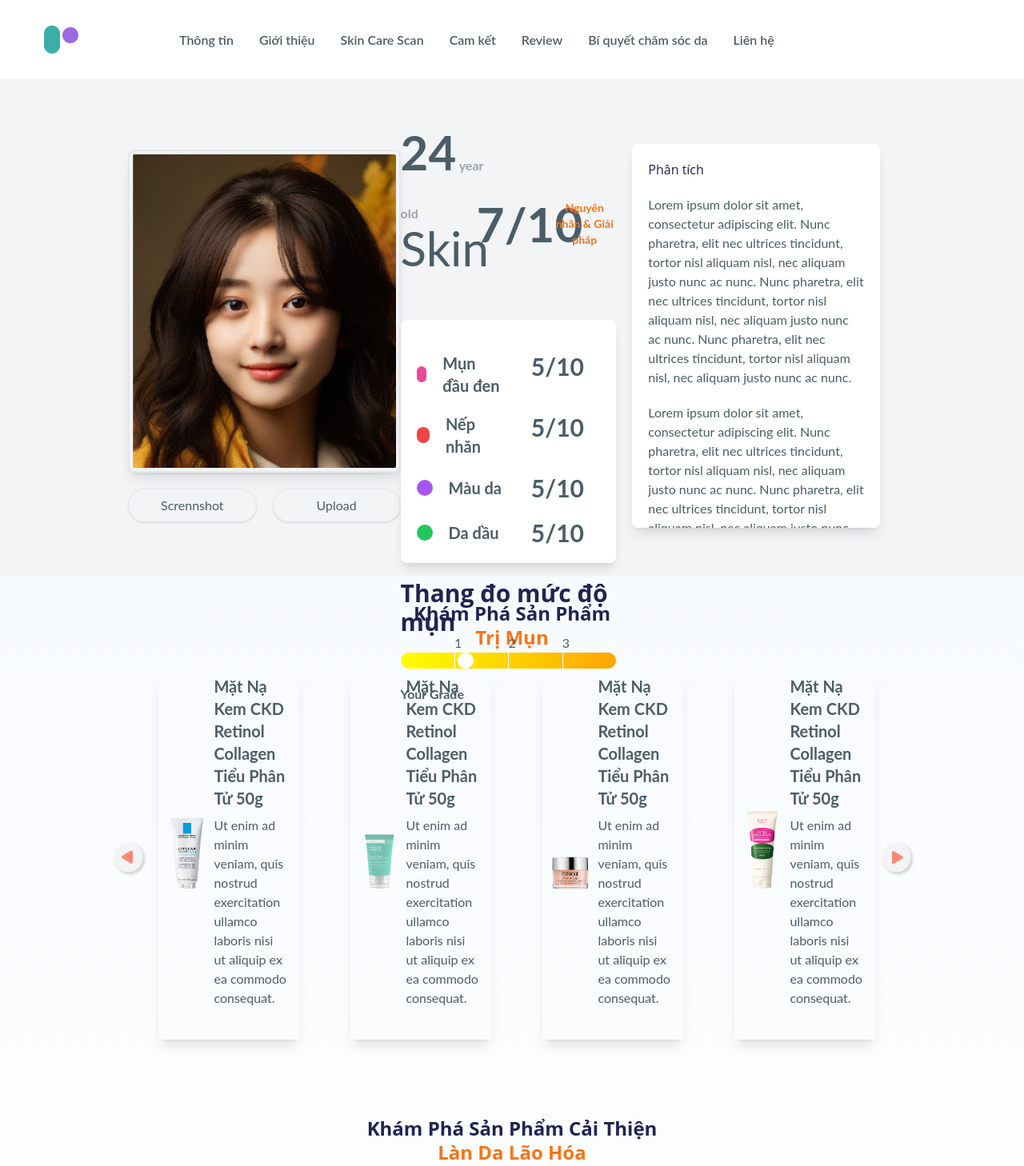
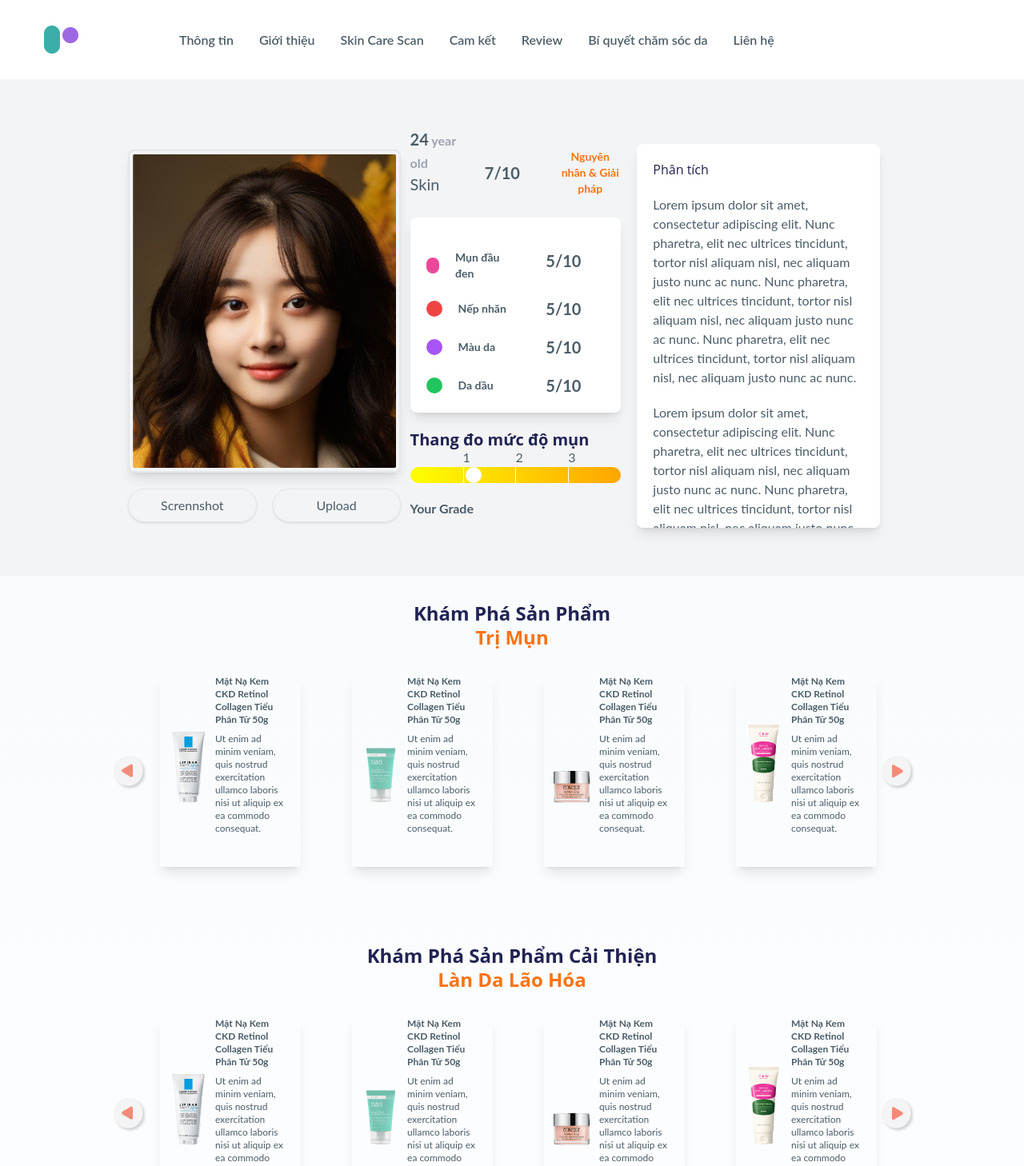
Before and after one commit to TuanVASE140819/skin_face_scan, a React (Create React App) app: page /skin_care_scan in a window 1280 px wide. Shown: the top 1458 px of the page at 80% size. Built offline with nearby package versions, Linux system fonts and the light colour scheme; the HTML template or start-up script is replaced by a standard one.

Commit message:
fix giao diện boss

```diff
--- a/src/components/Banner2.js
+++ b/src/components/Banner2.js
@@ -11,7 +11,7 @@ const Hero = () => {
   const { title, title2, subtitle, btnText, image, image2 } = infoData;
   return (
     <>
-      <section className="lg:h-[830px] hidden md:block">
+      <section className="lg:h-[600px] pt-40 hidden md:block">
         {/* <Header /> */}
         <div className="container mx-auto h-full relative">
           <div className="flex flex-col xl:flex-row items-center h-full md:py-24">
@@ -34,6 +34,7 @@ const Hero = () => {
                 {title2}
               </h1>
               {/* subtitle */}
+
               <p
                 className="lead xl:max-w-[380px] mb-6 lg:mb-12"
                 data-aos="fade-down"
@@ -77,7 +78,12 @@ const Hero = () => {
               data-aos="fade-up"
               data-aos-delay="700"
             >
-              <img src={image} alt="" />
+              <img
+                src={image}
+                alt=""
+                className=""
+                style={{ width: "80%", height: "auto" }}
+              />
             </div>
           </div>
         </div>
--- a/src/components/Hero.js
+++ b/src/components/Hero.js
@@ -15,8 +15,10 @@ const Hero = () => {
   const [modalIsOpen, setModalIsOpen] = useState(false);
 
   const openModal = () => {
+
     setModalIsOpen(true);
   }
+
 
   const closeModal = () => {
     setModalIsOpen(false);
--- a/src/components/Info/News.js
+++ b/src/components/Info/News.js
@@ -55,38 +55,38 @@ const News = () => {
         <Slider {...settings}>
           {contentNewsData.map((item, index) => (
             <div className="p-8" key={index}>
-              <div class="flex flex-col items-center bg-white border border-gray-200 rounded-lg shadow ">
+              <div className="flex flex-col items-center bg-white border border-gray-200 rounded-lg shadow ">
                 <img
-                  class="w-full border-b border-r"
+                  className="w-full border-b border-r rounded-lg"
                   src={
                     item.image ? item.image : "https://via.placeholder.com/300"
                   }
                   alt={item.title}
                 />
-                <div class="flex flex-col justify-between p-4 leading-normal">
-                  <div class="mb-2 text-sm text-primary1">{item.tag}</div>
-                  <h5 class="mb-2 text-2xl font-bold tracking-tight text-gray-900">
+                <div className="flex flex-col justify-between p-4 leading-normal">
+                  <div className="mb-2 text-sm text-primary1">{item.tag}</div>
+                  <h5 className="mb-2 text-2xl font-bold tracking-tight text-gray-900">
                     {item.title.length > 40
                       ? item.title.substring(0, 40) + "..."
                       : item.title}
                   </h5>
-                  <p class="mb-3 font-normal text-gray-700">
+                  <p className="mb-3 font-normal text-gray-700">
                     {item.content.length > 100
                       ? item.content.substring(0, 100) + "..."
                       : item.content}
                   </p>
                   {/* avatar và date */}
-                  <div class="flex items first-letter:capitalize">
+                  <div className="flex items first-letter:capitalize">
                     <img
-                      class="w-10 h-10 rounded-full"
+                      className="w-10 h-10 rounded-full"
                       src={item.avatar}
                       alt="Avatar of Jonathan Reinink"
                     />
-                    <div class="flex flex-col ml-2">
-                      <p class="text-sm font-semibold text-gray-900">
+                    <div className="flex flex-col ml-2">
+                      <p className="text-sm font-semibold text-gray-900">
                         {item.customerName}
                       </p>
-                      <p class="text-xs font-normal text-gray-700">
+                      <p className="text-xs font-normal text-gray-700">
                         {item.date}
                       </p>
                     </div>
--- a/src/components/Info/Product.js
+++ b/src/components/Info/Product.js
@@ -74,8 +74,8 @@ const SamplePrevArrow = (props) => {
                     />
 
                     <div className="flex flex-col items-center justify-between pb-5 pr-2 pl-2">
-                      <div className="font-bold text-xl mb-2">{item.title}</div>
-                      <div>
+                      <div className="font-bold text-xs mb-2">{item.title}</div>
+                      <div className="text-xs">
                         Ut enim ad minim veniam, quis nostrud exercitation
                         ullamco laboris nisi ut aliquip ex ea commodo consequat.
                       </div>
@@ -108,8 +108,8 @@ const SamplePrevArrow = (props) => {
                     />
 
                     <div className="flex flex-col items-center justify-between pb-5 pr-2 pl-2">
-                      <div className="font-bold text-xl mb-2">{item.title}</div>
-                      <div>
+                      <div className="font-bold text-xs mb-2">{item.title}</div>
+                      <div className="text-xs">
                         Ut enim ad minim veniam, quis nostrud exercitation
                         ullamco laboris nisi ut aliquip ex ea commodo consequat.
                       </div>
--- a/src/components/Result/Result.js
+++ b/src/components/Result/Result.js
@@ -21,7 +21,7 @@ const Result = () => {
     <>
       <section className="lg:h-[45em] hidden md:block grid grid-row-3 p-[10rem] bg-gray-100">
         <div class="flex ...">
-          <div class="flex-1 text-center flex flex-col items-center justify-center ...">
+          <div class="flex-1 text-center flex flex-col items-center justify-center pr-3">
             <img
               src={Demo}
               alt="placeholder"
@@ -50,13 +50,13 @@ const Result = () => {
             <div class="flex flex-col ...">
               <div class="grid grid-cols-3 gap-4 justify-items-start">
                 <div class="grid grid-rows-2">
-                  <div class="font-bold text-6xl">
+                  <div class="font-bold text-xl">
                     24
                     <span className="text-gray-400 text-base"> year old</span>
                   </div>
-                  <div class="font-base text-6xl">Skin</div>
+                  <div class="font-base text-xl">Skin</div>
                 </div>
-                <div className="flex items-center justify-center text-6xl font-bold">
+                <div className="flex items-center justify-center text-xl font-bold">
                   7/10
                 </div>
                 <div className="flex items-center justify-center text-sm font-bold animated-text text-orange-500">
@@ -111,40 +111,40 @@ const Result = () => {
                 <div class="grid grid-cols-2 gap-4 mt-5">
                   <div class="flex items-center">
                     <div class="h-5 w-5 bg-pink-500 rounded-full mr-5"></div>
-                    <span className="font-bold text-xl">Mụn đầu đen</span>
+                    <span className="font-bold text-sm">Mụn đầu đen</span>
                   </div>
 
-                  <div className="text-3xl font-bold text-center">5/10</div>
+                  <div className="text-xl font-bold text-center">5/10</div>
                 </div>
                 <div class="grid grid-cols-2 gap-4 mt-5">
                   <div class="flex items-center">
                     <div class="h-5 w-5 bg-red-500 rounded-full mr-5"></div>
-                    <span className="font-bold text-xl">Nếp nhăn</span>
+                    <span className="font-bold text-sm">Nếp nhăn</span>
                   </div>
 
-                  <div className="text-3xl font-bold text-center">5/10</div>
+                  <div className="text-xl font-bold text-center">5/10</div>
                 </div>
                 <div class="grid grid-cols-2 gap-4 mt-5">
                   <div class="flex items-center">
                     <div class="h-5 w-5 bg-purple-500 rounded-full mr-5"></div>
-                    <span className="font-bold text-xl">Màu da</span>
+                    <span className="font-bold text-sm">Màu da</span>
                   </div>
 
-                  <div className="text-3xl font-bold text-center">5/10</div>
+                  <div className="text-xl font-bold text-center">5/10</div>
                 </div>
 
                 <div class="grid grid-cols-2 gap-4 mt-5">
                   <div class="flex items-center">
                     <div class="h-5 w-5 bg-green-500 rounded-full mr-5"></div>
-                    <span className="font-bold text-xl">Da dầu</span>
+                    <span className="font-bold text-sm">Da dầu</span>
                   </div>
 
-                  <div className="text-3xl font-bold text-center">5/10</div>
+                  <div className="text-xl font-bold text-center">5/10</div>
                 </div>
               </div>
 
               <div>
-                <h1 className="text-3xl font-bold mt-5">Thang đo mức độ mụn</h1>
+                <h1 className="text-xl font-bold mt-5">Thang đo mức độ mụn</h1>
 
                 <div
                   className="relative w-full h-5 rounded-full mt-5"
```
